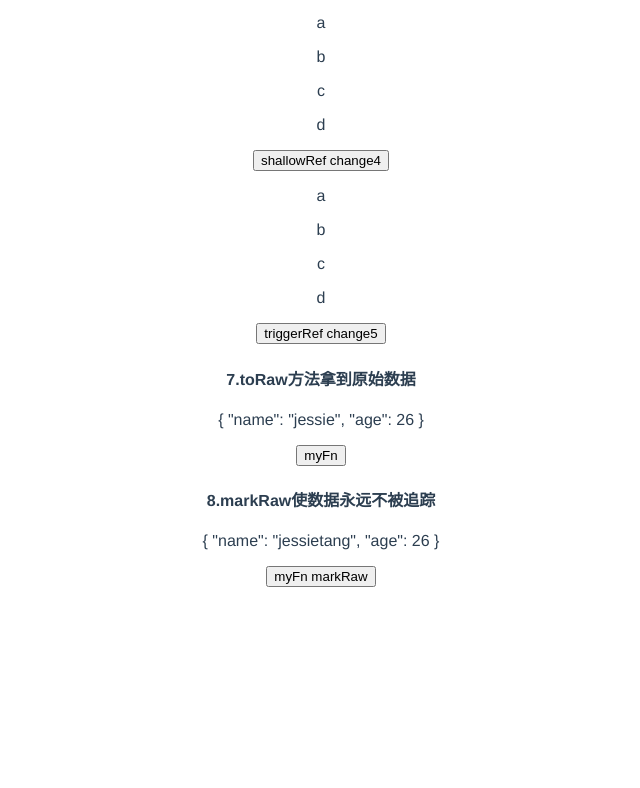
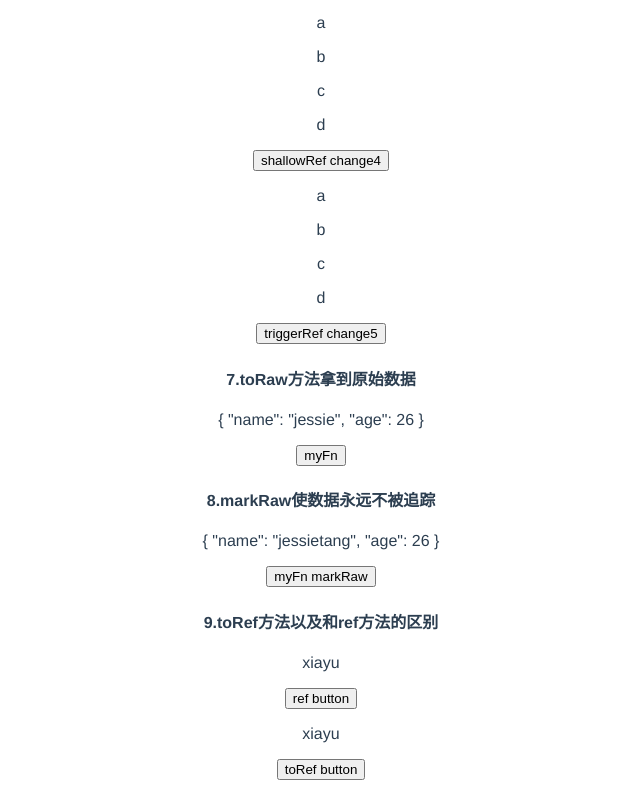
Before and after one commit to jessietang/hello-vue3, a Vue app: page / in a window 1280 px wide. Shown: the part 1127-1915 px from the top of the page, without its empty margins (319-959 px from the left). Before the commit the page ends 1722 px from the top, so only its background shows below. Built offline with nearby package versions, Linux system fonts and the light colour scheme.

Commit message:
toRef方法以及和ref方法的区别

```diff
--- a/src/App.vue
+++ b/src/App.vue
@@ -9,6 +9,7 @@
   <Comp6 msg="6.递归监听（每一层都可以监听）和非递归监听" />
   <Comp7 msg="7.toRaw方法拿到原始数据" />
   <Comp8 msg="8.markRaw使数据永远不被追踪" />
+  <Comp9 msg="9.toRef方法以及和ref方法的区别" />
 </template>
 
 <script>
@@ -20,6 +21,7 @@ import Comp5 from './components/Comp5.vue'
 import Comp6 from './components/Comp6.vue'
 import Comp7 from './components/Comp7.vue'
 import Comp8 from './components/Comp8.vue'
+import Comp9 from './components/Comp9.vue'
 
 export default {
   name: 'App',
@@ -31,7 +33,8 @@ export default {
     Comp5,
     Comp6,
     Comp7,
-    Comp8
+    Comp8,
+    Comp9
   }
 }
 </script>
--- /dev/null
+++ b/src/components/Comp9.vue
@@ -0,0 +1,56 @@
+<template>
+  <h4>{{ msg }}</h4>
+  <p>{{ state }}</p>
+  <button @click="myFn">ref button</button>
+
+  <p>{{ state2 }}</p>
+  <button @click="myFn2">toRef button</button>
+</template>
+
+<script>
+import { ref, toRef } from 'vue'
+/**
+ref和toRef区别：
+    ref: -> 复制。修改响应式数据不会影响以前的数据
+    toRef: -> 引用。修改响应式数据会影响以前的数据
+    ref: 数据发生改变，界面就会自动更新
+    toRef: 数据发生改变，界面也不会自动更新
+ */
+export default {
+  name: 'Comp9',
+  props: ['msg'],
+  setup() {
+    let obj = { name: 'xiayu', age: 26 }
+    let state = ref(obj.name) // ref(xiayu) -> reactive({value: xiayu})
+
+    const myFn = () => {
+      /**
+            结论： 如果利用ref将某一个对象中的属性变成响应式的数据，
+                  我们修改响应式的数据不会影响到原始数据
+         */
+      state.value = 'zs'
+      console.log(obj) // 不变
+      console.log(state) // 会改变
+    }
+
+    let obj2 = { name: 'xiayu', age: 26 }
+    let state2 = toRef(obj2, 'name') // 注意写法
+    const myFn2 = () => {
+      /**
+            结论： 如果利用toRef将某一个对象中的属性变成响应式的数据，
+                  我们修改响应式的数据是会影响到原始数据的。
+                  但是，如果响应式的数据是通过toRef创建的，那么修改了数据并不会触发ui界面的更新。！！！
+         */
+      state2.value = 'zs'
+      console.log(obj2) // 会变化
+      console.log(state2) // 会改变
+    }
+    return {
+      state,
+      myFn,
+      state2,
+      myFn2
+    }
+  }
+}
+</script>
```
